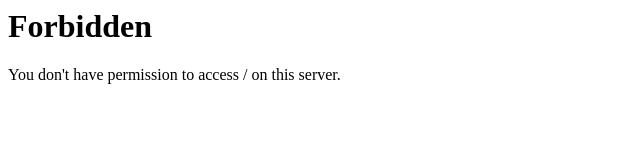
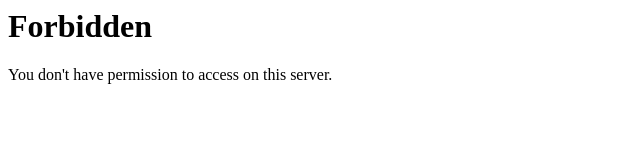
Before and after one commit to chemzoi/test, a plain HTML site: page index.html in a window 1280 px wide. Shown: the full height of the page, 0-640 px from the left. Drawn offline with Linux system fonts and the light colour scheme.

Commit message:
Update index.html

```diff
--- a/index.html
+++ b/index.html
@@ -3,7 +3,6 @@
 <title>403 Forbidden</title>
 </head><body>
 <h1>Forbidden</h1>
-<p>You don't have permission to access /
-on this server.<br />
+<p>You don't have permission to access on this server.<br />
 </p>
 </body></html>
```
